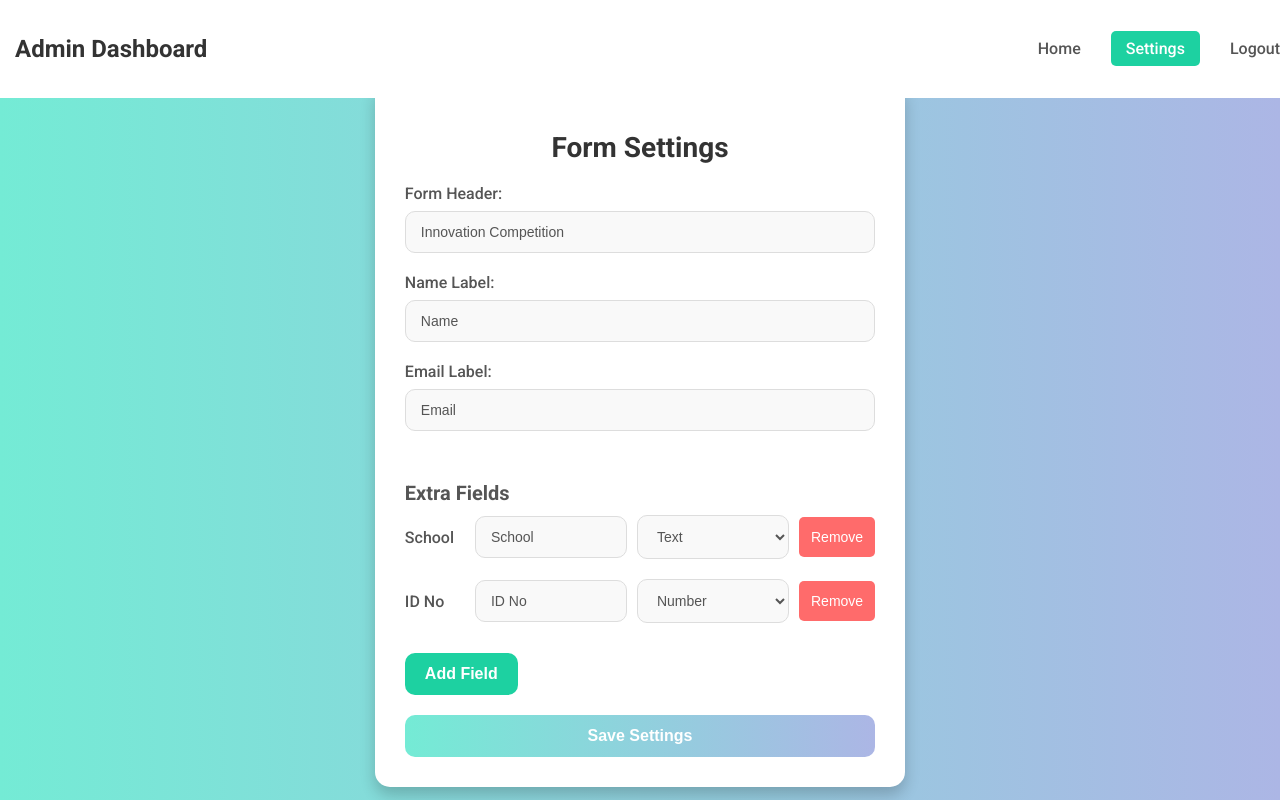
After one commit to MwarandusLab/event_registration, a Flask app: page /settings in a window 1280 px wide. The commit adds this page. Run offline with Flask 3, Linux system fonts and the light colour scheme.

Commit message:
Final Code

```diff
--- a/app.py
+++ b/app.py
@@ -1,16 +1,41 @@
 from flask import Flask, render_template, request, redirect, url_for, session, flash, make_response
+import json
+import os
 
 app = Flask(__name__)
 app.secret_key = 'your_secret_key'  # Change this to a strong, unique key
 
+# Path to the settings file
+SETTINGS_FILE = 'form_settings.json'
+
+# Function to retrieve form settings
+def get_form_settings():
+    if os.path.exists(SETTINGS_FILE):
+        with open(SETTINGS_FILE, 'r') as file:
+            return json.load(file)
+    # Default settings if the file doesn't exist
+    return {
+        "header": "Event Registration Form",
+        "name_label": "Name",
+        "email_label": "Email",
+        "phone_label": "Phone No",
+        "id_label": "ID",
+        "extra_fields": []
+    }
+
+# Function to save form settings
+def save_form_settings(settings):
+    with open(SETTINGS_FILE, 'w') as file:
+        json.dump(settings, file, indent=4)
+
 @app.route('/')
-def index():
-    return render_template('form.html')
+def form():
+    form_settings = get_form_settings()
+    return render_template('form.html', form_settings=form_settings)
 
 @app.route('/admin/', methods=['GET', 'POST'])
 def admin_login():
     if request.method == 'POST':
-        # Retrieve email and password from the login form
         email = request.form.get('email')
         password = request.form.get('password')
 
@@ -18,15 +43,13 @@ def admin_login():
         admin_email = "admin@example.com"
         admin_password = "password123"
 
-        # Validate credentials
         if email == admin_email and password == admin_password:
             session['admin_logged_in'] = True
-            return redirect(url_for('admin_panel'))  # Redirect to the admin panel
+            return redirect(url_for('admin_panel'))
         else:
             flash('Invalid credentials. Please try again.', 'error')
-            return redirect(url_for('admin_login'))  # Redirect back to login form
+            return redirect(url_for('admin_login'))
 
-    # For GET requests, render the login form with no-cache headers
     response = make_response(render_template('admin_login.html'))
     response.headers['Cache-Control'] = 'no-store, no-cache, must-revalidate, max-age=0'
     response.headers['Pragma'] = 'no-cache'
@@ -39,27 +62,63 @@ def admin_panel():
         return redirect(url_for('admin_login'))
 
     form_data = session.get('form_data', [])
-    return render_template('admin_panel.html', form_data=form_data)
+    form_settings = get_form_settings()
+
+    return render_template('admin_panel.html', form_data=form_data, form_settings=form_settings)
 
 @app.route('/submit_form', methods=['POST'])
 def submit_form():
     form_data = request.form.to_dict()
-    submitted_name = form_data.get('name')
-    submitted_email = form_data.get('email')
+    form_data = {k: v.strip() for k, v in form_data.items() if v.strip()}  # Clean empty fields
 
     stored_data = session.get('form_data', [])
-
     for data in stored_data:
-        if data.get('name') == submitted_name or data.get('email') == submitted_email:
+        if data.get('name') == form_data.get('name') or data.get('email') == form_data.get('email'):
             flash('Name or email already submitted!', 'error')
-            return redirect(url_for('index'))
+            return redirect(url_for('form'))
 
     stored_data.append(form_data)
     session['form_data'] = stored_data
 
     flash('Form submitted successfully!', 'success')
-    return redirect(url_for('index'))
+    return redirect(url_for('form'))
 
+@app.route('/settings', methods=['GET', 'POST'])
+def settings():
+    form_settings = get_form_settings()
+
+    if request.method == 'POST':
+        form_settings['header'] = request.form.get('form_header')
+        form_settings['name_label'] = request.form.get('name_label')
+        form_settings['email_label'] = request.form.get('email_label')
+        form_settings['phone_label'] = request.form.get('phone_label')
+        form_settings['id_label'] = request.form.get('id_label')
+
+        updated_extra_fields = []
+        for key, value in request.form.items():
+            if key.startswith("extra_fields"):
+                try:
+                    index = int(key.split('[')[1].split(']')[0])
+                except ValueError:
+                    continue
+                while len(updated_extra_fields) <= index:
+                    updated_extra_fields.append({})
+                if 'label' in key:
+                    updated_extra_fields[index]['label'] = value
+                elif 'type' in key:
+                    updated_extra_fields[index]['type'] = value
+
+        form_settings['extra_fields'] = updated_extra_fields
+
+        save_form_settings(form_settings)
+
+        # Clear form data upon settings update
+        session['form_data'] = []
+
+        flash("Form settings updated successfully. All form data has been cleared.", "success")
+        return redirect(url_for('settings'))
+
+    return render_template('settings.html', form_settings=form_settings)
 
 if __name__ == '__main__':
     app.run(debug=True)
--- /dev/null
+++ b/static/css/settings.css
@@ -0,0 +1,259 @@
+/* General body styles */
+body {
+    font-family: 'Roboto', sans-serif;
+    background: linear-gradient(to right, #74ebd5, #acb6e5);
+    margin: 0;
+    padding: 0;
+    display: flex;
+    justify-content: center;
+    align-items: center;
+    min-height: 100vh;
+    color: #333;
+    flex-direction: column; /* Ensures navbar stays on top */
+}
+
+/* Navbar Styling */
+.navbar {
+    width: 100%;
+    background-color: #ffffff;
+    padding: 15px;
+    display: flex;
+    justify-content: space-between;
+    align-items: center;
+    position: fixed;
+    top: 0;
+    left: 0;
+    z-index: 10;
+}
+
+.navbar .brand {
+    font-size: 24px;
+    font-weight: 700;
+    color: #333;
+}
+
+.navbar ul {
+    list-style: none;
+    margin: 0;
+    padding: 0;
+    display: flex;
+    gap: 15px;
+}
+
+.navbar ul li {
+    display: inline-block;
+}
+
+.navbar ul li a {
+    text-decoration: none;
+    color: #555;
+    font-size: 16px;
+    font-weight: 500;
+    padding: 8px 15px;
+    border-radius: 5px;
+    transition: background 0.3s ease;
+}
+
+.navbar ul li a:hover {
+    background-color: #74ebd5;
+    color: #ffffff;
+}
+
+/* Active link */
+.navbar ul li a.active {
+    background-color: #1dd1a1;
+    color: white;
+}
+
+/* Adjust the content position to avoid overlap with navbar */
+.settings-container {
+    background: #ffffff;
+    padding: 30px;
+    border-radius: 15px;
+    box-shadow: 0 8px 15px rgba(0, 0, 0, 0.2);
+    width: 100%;
+    max-width: 600px;
+    box-sizing: border-box;
+    margin-top: 70px; /* To avoid overlap with fixed navbar */
+}
+
+/* Title */
+.settings-container h1 {
+    font-size: 28px;
+    color: #333;
+    text-align: center;
+    margin-bottom: 20px;
+}
+
+/* Sub-title for Extra Fields */
+.settings-container h2 {
+    font-size: 20px;
+    color: #555;
+    margin-top: 30px;
+    margin-bottom: 10px;
+}
+
+/* Form labels */
+label {
+    font-size: 16px;
+    font-weight: 500;
+    display: block;
+    margin-bottom: 8px;
+    color: #555;
+}
+
+/* Form inputs */
+input[type="text"] {
+    width: 100%;
+    padding: 12px 15px;
+    margin-bottom: 20px;
+    border: 1px solid #ddd;
+    border-radius: 10px;
+    font-size: 14px;
+    color: #555;
+    background: #f9f9f9;
+    box-sizing: border-box;
+    transition: border-color 0.3s ease, box-shadow 0.3s ease;
+}
+
+input:focus {
+    border-color: #ff9f43;
+    box-shadow: 0 0 8px rgba(255, 159, 67, 0.4);
+    outline: none;
+}
+
+/* Select Dropdown */
+select {
+    width: 100%;
+    padding: 12px 15px;
+    margin-bottom: 20px;
+    border: 1px solid #ddd;
+    border-radius: 10px;
+    font-size: 14px;
+    color: #555;
+    background: #f9f9f9;
+    box-sizing: border-box;
+    transition: border-color 0.3s ease, box-shadow 0.3s ease;
+}
+
+select:focus {
+    border-color: #ff9f43;
+    box-shadow: 0 0 8px rgba(255, 159, 67, 0.4);
+    outline: none;
+}
+
+/* Extra Fields Container */
+.extra-field {
+    display: flex;
+    align-items: center;
+    gap: 10px;
+    margin-bottom: 20px;
+}
+
+/* Label styling within Extra Fields */
+.extra-field label {
+    flex: 1;
+    margin-bottom: 0; /* Ensures label aligns vertically with inputs */
+}
+
+/* Input and Select in Extra Fields */
+.extra-field input,
+.extra-field select {
+    flex: 2;
+    margin-bottom: 0; /* Ensures inputs align vertically */
+}
+
+/* Remove Field Button */
+.remove-field {
+    flex-shrink: 0; /* Prevents the button from shrinking */
+    background: #ff6b6b;
+    color: white;
+    border: none;
+    padding: 8px 12px;
+    border-radius: 5px;
+    font-size: 14px;
+    cursor: pointer;
+    transition: background 0.3s ease;
+    margin: 0; /* Removes any default margin */
+    height: 40px; /* Matches the height of inputs */
+    display: flex;
+    align-items: center; /* Centers text vertically */
+    justify-content: center; /* Centers text horizontally */
+}
+
+.remove-field:hover {
+    background: #ee5253;
+}
+
+/* Add Field Button */
+#add-field {
+    background: #1dd1a1;
+    color: white;
+    border: none;
+    padding: 12px 20px;
+    border-radius: 10px;
+    font-size: 16px;
+    font-weight: 600;
+    cursor: pointer;
+    transition: background 0.3s ease, transform 0.3s ease;
+    margin-top: 10px;
+}
+
+#add-field:hover {
+    background: #10ac84;
+    transform: translateY(-2px);
+}
+
+#add-field:active {
+    transform: translateY(0);
+}
+
+/* Submit Button */
+button[type="submit"] {
+    width: 100%;
+    background: linear-gradient(to right, #74ebd5, #acb6e5);
+    color: white;
+    border: none;
+    padding: 12px 20px;
+    border-radius: 10px;
+    font-size: 16px;
+    font-weight: 600;
+    cursor: pointer;
+    transition: background 0.3s ease, transform 0.3s ease;
+    margin-top: 20px;
+}
+
+button[type="submit"]:hover {
+    background: #ff6f3c;
+    transform: translateY(-2px);
+}
+
+button[type="submit"]:active {
+    transform: translateY(0);
+}
+
+/* Responsive Design */
+@media (max-width: 768px) {
+    .navbar {
+        flex-direction: column;
+        align-items: flex-start;
+    }
+
+    .navbar ul {
+        flex-direction: column;
+    }
+
+    .extra-field {
+        flex-direction: column;
+        align-items: flex-start;
+        gap: 5px;
+    }
+
+    .remove-field {
+        width: 100%;
+    }
+
+    #add-field {
+        width: 100%;
+    }
+}
--- /dev/null
+++ b/templates/settings.html
@@ -0,0 +1,95 @@
+<!DOCTYPE html>
+<html lang="en">
+<head>
+    <meta charset="UTF-8">
+    <meta name="viewport" content="width=device-width, initial-scale=1.0">
+    <title>Form Settings</title>
+    <link href="https://fonts.googleapis.com/css2?family=Roboto:wght@400;500;700&display=swap" rel="stylesheet">
+    <link rel="stylesheet" href="{{ url_for('static', filename='css/settings.css') }}">
+</head>
+<body>
+    <div class="dashboard">
+        <!-- Navbar -->
+        <nav class="navbar">
+            <h1 class="brand">Admin Dashboard</h1>
+            <ul>
+                <li><a href="{{ url_for('admin_panel') }}" >Home</a></li>
+                <li><a href="{{ url_for('settings') }}" class="active">Settings</a></li>
+                <li><a href="{{ url_for('admin_login') }}">Logout</a></li>
+            </ul>
+        </nav>
+
+        <!-- Main Content -->
+        <div class="settings-container">
+            <h1>Form Settings</h1>
+            <form action="{{ url_for('settings') }}" method="POST">
+                <!-- Header -->
+                <label for="form-header">Form Header:</label>
+                <input type="text" id="form-header" name="form_header" value="{{ form_settings.header }}" required>
+
+                <!-- Name Field -->
+                <label for="name-label">Name Label:</label>
+                <input type="text" id="name-label" name="name_label" value="{{ form_settings.name_label }}" required>
+
+                <!-- Email Field -->
+                <label for="email-label">Email Label:</label>
+                <input type="text" id="email-label" name="email_label" value="{{ form_settings.email_label }}" required>
+
+                <!-- Extra Fields -->
+                <h2>Extra Fields</h2>
+                {% for field in form_settings.extra_fields %}
+                    <div class="extra-field">
+                        <!-- Dynamically display the correct label for each extra field -->
+                        <label for="field-{{ loop.index0 }}">{{ field.label if field.label else "Field " ~ loop.index }}</label>
+                        <input type="text" id="field-{{ loop.index0 }}" name="extra_fields[{{ loop.index0 }}][label]" value="{{ field.label }}" placeholder="Field Label" required>
+                        <select name="extra_fields[{{ loop.index0 }}][type]">
+                            <option value="text" {% if field.type == "text" %}selected{% endif %}>Text</option>
+                            <option value="number" {% if field.type == "number" %}selected{% endif %}>Number</option>
+                        </select>
+                        <button type="button" class="remove-field">Remove</button>
+                    </div>
+                {% endfor %}
+                <button type="button" id="add-field">Add Field</button>
+
+                <!-- Submit Button -->
+                <button type="submit">Save Settings</button>
+            </form>
+        </div>
+    </div>
+
+    <script>
+        // JavaScript for adding/removing extra fields
+        document.getElementById('add-field').addEventListener('click', () => {
+            const fieldCount = document.querySelectorAll('.extra-field').length;
+            if (fieldCount < 3) {
+                const container = document.createElement('div');
+                container.className = 'extra-field';
+                container.innerHTML = `
+                    <label>Field ${fieldCount + 1}:</label>
+                    <input type="text" name="extra_fields[${fieldCount}][label]" placeholder="Field Label" required>
+                    <select name="extra_fields[${fieldCount}][type]">
+                        <option value="text">Text</option>
+                        <option value="number">Number</option>
+                    </select>
+                    <button type="button" class="remove-field">Remove</button>
+                `;
+                document.querySelector('form').insertBefore(container, document.getElementById('add-field'));
+                attachRemoveListeners();
+            } else {
+                alert('You can only add up to 3 extra fields.');
+            }
+        });
+
+        function attachRemoveListeners() {
+            document.querySelectorAll('.remove-field').forEach(button => {
+                button.addEventListener('click', (event) => {
+                    const field = button.closest('.extra-field');
+                    field.remove();  // Remove the field visually from the DOM
+                });
+            });
+        }
+        attachRemoveListeners();
+
+    </script>
+</body>
+</html>
```
Also changed, not shown: form_settings.json (added, +17 -0 lines), static/css/panel.css (+91 -22 lines), static/css/style.css (+32 -3 lines), templates/admin_panel.html (+25 -4 lines), templates/form.html (+9 -6 lines).
